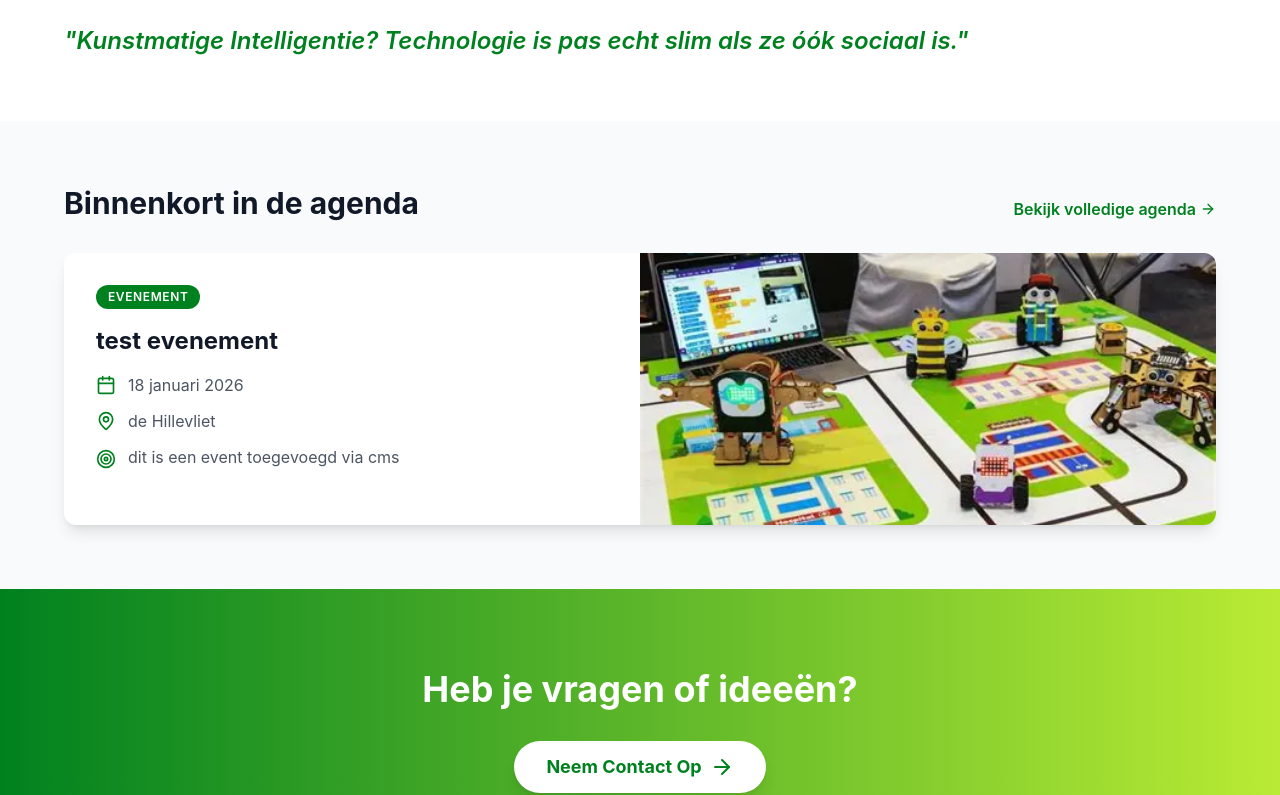
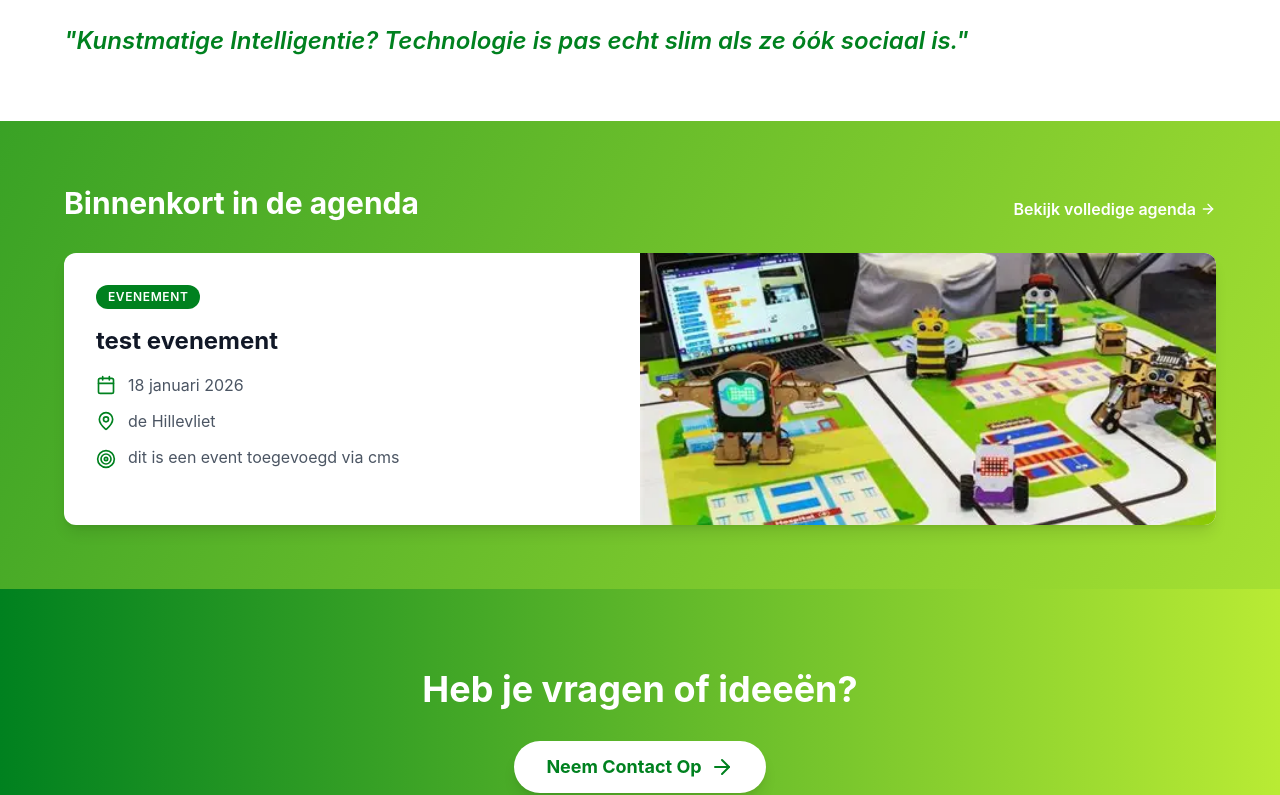
Before and after one commit to tomekjaskiewicz/sociaal_ai_lab_web, a React (Vite) app: page / in a window 1280 px wide. Shown: the part 1505-2300 px from the top of the page. Built offline with nearby package versions, Linux system fonts and the light colour scheme.

Commit message:
Make footer background solid white

```diff
--- a/src/components/Footer.jsx
+++ b/src/components/Footer.jsx
@@ -10,7 +10,7 @@ const Footer = () => {
     ];
 
     return (
-        <footer className="bg-white/80 backdrop-blur-sm mt-16 border-t border-gray-200">
+        <footer className="bg-white mt-16 border-t border-gray-200">
             <div className="max-w-7xl mx-auto py-8 px-4 sm:px-6 lg:px-8">
                 <div className="grid grid-cols-2 md:grid-cols-5 gap-8 items-center justify-items-center">
                     {logos.map((logo) => (
@@ -18,7 +18,7 @@ const Footer = () => {
                             <img
                                 src={resolvePath(logo.src)}
                                 alt={`Logo ${logo.name}`}
-                                className="max-w-full max-h-full object-contain filter grayscale hover:grayscale-0 transition-all duration-300"
+                                className="max-w-full max-h-full object-contain filter grayscale hover:grayscale-0 transition-all duration-300 mix-blend-multiply"
                             />
                         </div>
                     ))}
--- a/src/components/Layout.jsx
+++ b/src/components/Layout.jsx
@@ -12,7 +12,6 @@ const Layout = ({ children }) => {
             {isHome && <Hero />}
             <Navbar />
             <main className="flex-grow w-full relative">
-                <div className="absolute inset-0 -z-10 bg-gradient-to-br from-sociaal-green/10 to-sociaal-light/20 blur-3xl opacity-50" />
                 {children}
             </main>
             <Footer />
--- a/src/index.css
+++ b/src/index.css
@@ -6,7 +6,7 @@
 
 body {
   font-family: "Onest", sans-serif;
-  background: linear-gradient(135deg, #f0fdf4 0%, #ffffff 100%);
+  background: linear-gradient(to bottom right, #00811F, #b9eb34);
   /* Hide Google Translate top bar push */
   top: 0 !important;
 }
@@ -15,22 +15,28 @@ body {
 .goog-te-banner-frame.skiptranslate {
   display: none !important;
 }
+
 .goog-te-gadget-icon {
   display: none !important;
 }
+
 #google_translate_element {
   display: none !important;
 }
+
 .goog-tooltip {
   display: none !important;
 }
+
 .goog-tooltip:hover {
   display: none !important;
 }
+
 .goog-text-highlight {
   background-color: transparent !important;
   box-shadow: none !important;
 }
+
 font {
   background-color: transparent !important;
   box-shadow: none !important;
--- a/src/pages/Agenda.jsx
+++ b/src/pages/Agenda.jsx
@@ -31,7 +31,7 @@ const Agenda = () => {
 
     return (
         <div className="max-w-6xl mx-auto px-4 py-12">
-            <h1 className="text-4xl font-bold text-center text-sociaal-green mb-12">Agenda</h1>
+            <h1 className="text-4xl font-bold text-center text-gray-900 mb-12">Agenda</h1>
 
             <div className="space-y-12">
                 {events.length > 0 ? (
--- a/src/pages/Home.jsx
+++ b/src/pages/Home.jsx
@@ -99,11 +99,11 @@ const Home = () => {
 
             {/* Latest Event Section */}
             {latestEvent && (
-                <section className="py-16 px-4 bg-gray-50">
+                <section className="py-16 px-4">
                     <div className="max-w-6xl mx-auto">
                         <div className="flex justify-between items-end mb-8">
-                            <h2 className="text-3xl font-bold text-gray-900">Binnenkort in de agenda</h2>
-                            <Link to="/agenda" className="text-sociaal-green font-semibold hover:underline flex items-center">
+                            <h2 className="text-3xl font-bold text-white">Binnenkort in de agenda</h2>
+                            <Link to="/agenda" className="text-white font-semibold hover:underline flex items-center">
                                 Bekijk volledige agenda <ArrowRight className="ml-1 w-4 h-4" />
                             </Link>
                         </div>
```
